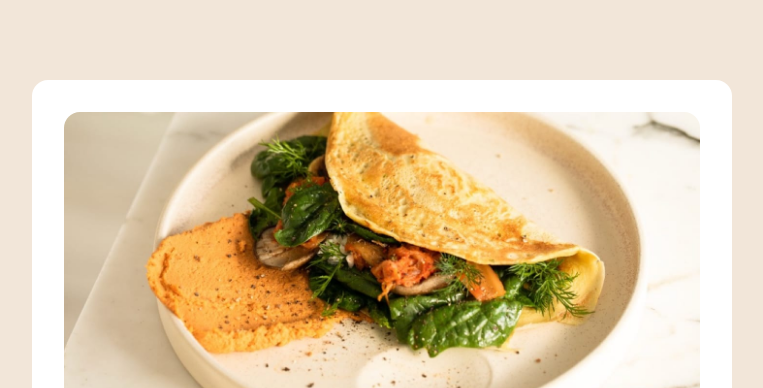
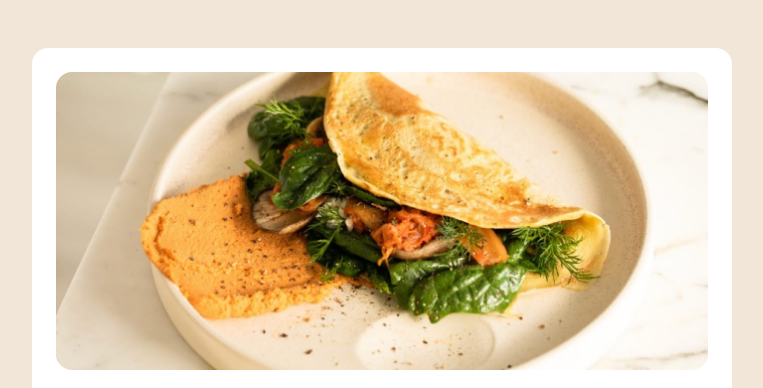
Before and after one commit to Jeluxe/Recipe-Page, a plain HTML site: page index.html in a window 1280 px wide. Shown: the top 388 px of the page, without its empty margins (258-1021 px from the left). Drawn offline with Linux system fonts and the light colour scheme.

Commit message:
Updated styles

```diff
--- a/styles.css
+++ b/styles.css
@@ -220,9 +220,9 @@ hr {
   .recipe {
     display: grid;
     gap: 2rem;
-    padding: 2rem;
+    padding: 1.5rem;
     border-radius: 1rem;
-    margin: 5rem 0;
+    margin: 3rem 0;
   }
 
   .recipe img {
```
